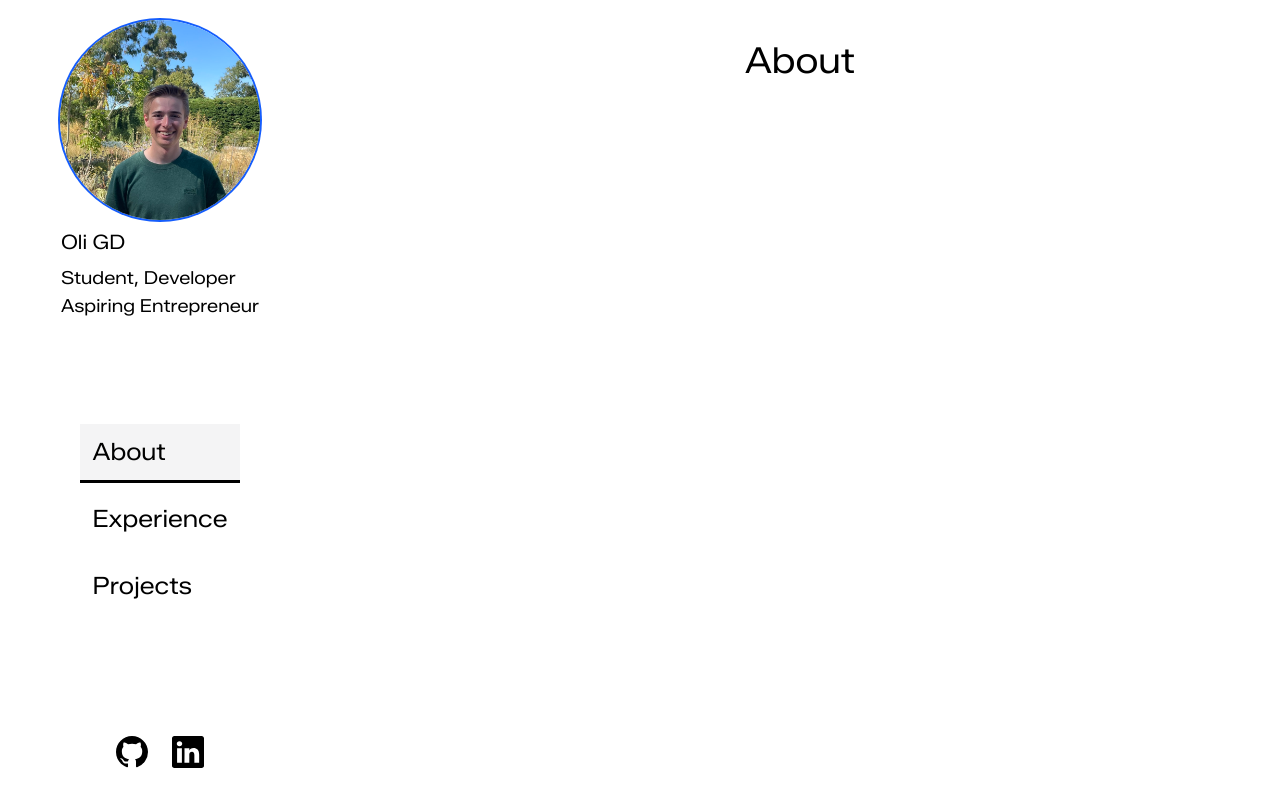
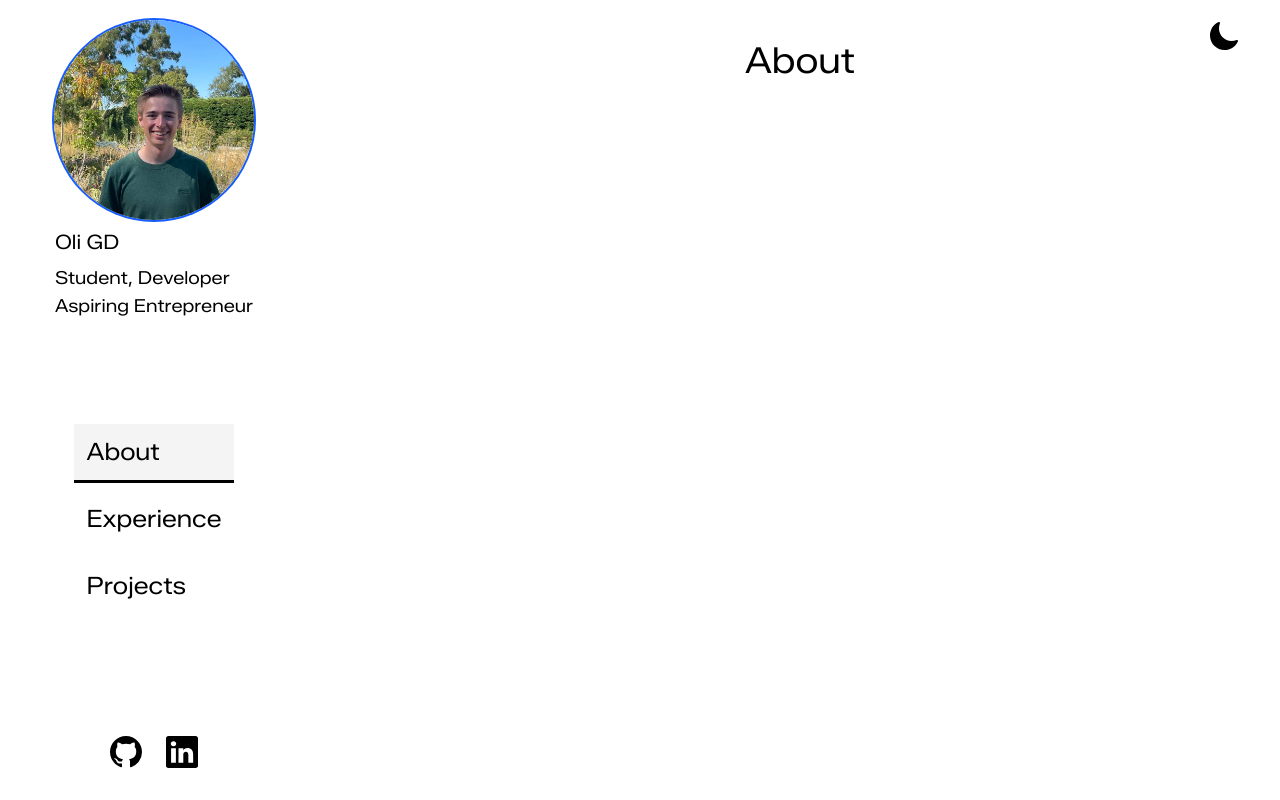
Before and after one commit to OGD311/uk.co.ogoodwinday_nextjs, a Next.js app: page / in a window 1280 px wide. Built offline with nearby package versions, Linux system fonts and the light colour scheme.

Commit message:
Added DarkModeToggle to main page.

```diff
--- a/src/app/page.tsx
+++ b/src/app/page.tsx
@@ -10,6 +10,7 @@ import Link from "next/link";
 import { projects } from "../../public/data/projects";
 import { CiShare1 } from "react-icons/ci";
 import { links } from "../../public/data/links";
+import DarkModeToggle from "@/components/DarkModeToggle";
 
 export default function Home() {
   const scrollContainerRef = useRef<HTMLDivElement | null>(null);
@@ -47,7 +48,8 @@ export default function Home() {
 
   return (
     <div className="flex h-screen max-md:flex-col">
-      <div className="w-1/4 max-md:w-full h-full">
+      <DarkModeToggle />
+      <div className="w-1/4 max-md:w-full h-full pr-3">
         <div className="h-full flex flex-col justify-between items-center">
           <div className="flex flex-col items-center mt-5">
             <ProfilePicture />
```
